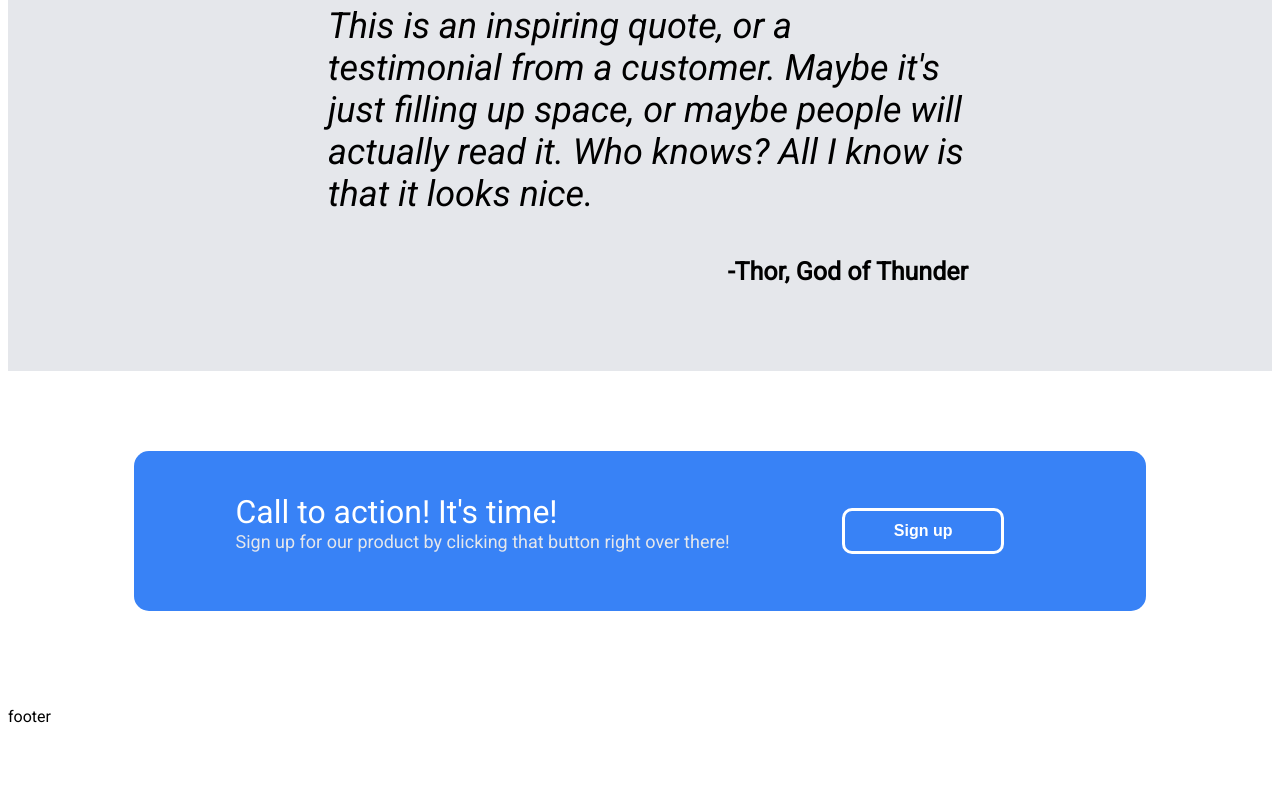
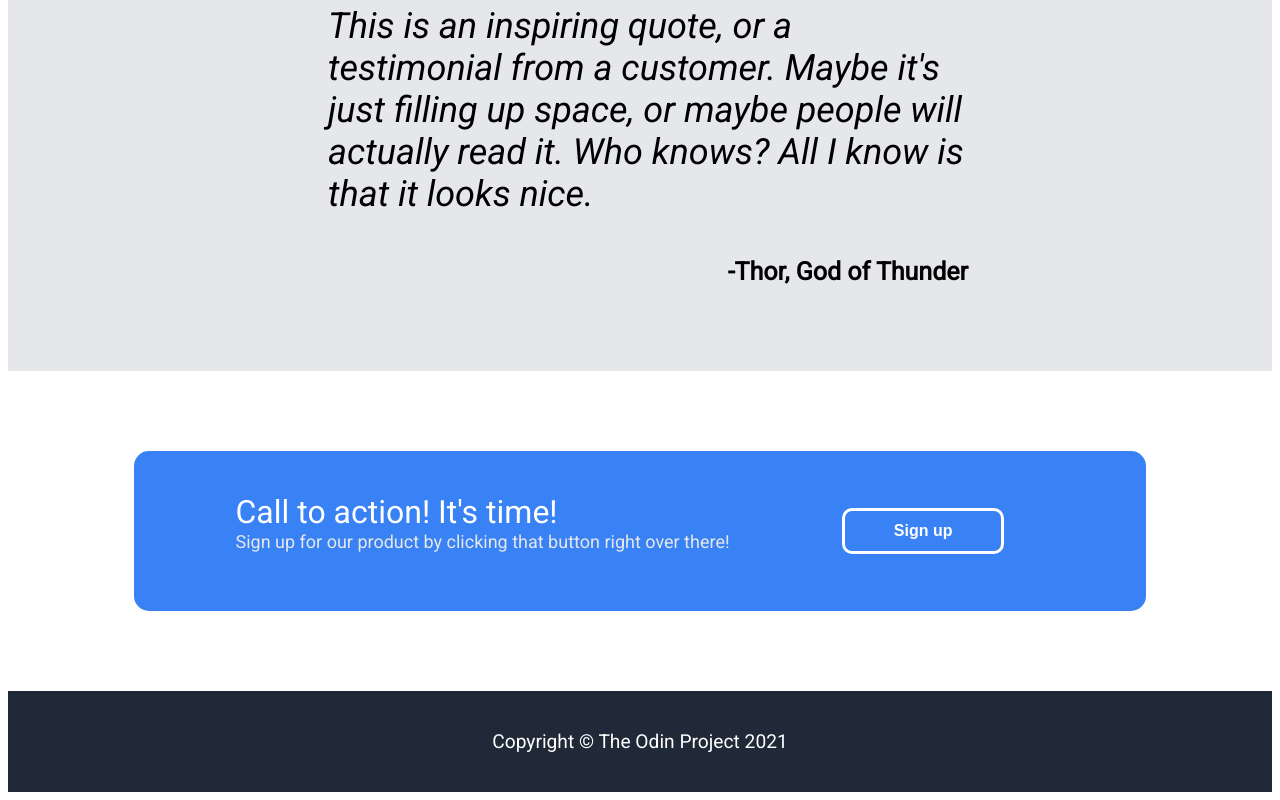
Before and after one commit to rmrmrmr/ProductLandingPage, a plain HTML site: page index.html in a window 1280 px wide. Shown: the part 1197-1997 px from the top of the page. Before the commit the page ends 1947 px from the top, so only its background shows below. Drawn offline with Linux system fonts and the light colour scheme.

Commit message:
finish footer

```diff
--- a/index.html
+++ b/index.html
@@ -78,8 +78,8 @@
         </div>
 
 
-        <div id="footer" class="item">
-            <p>footer</p>
+        <div class="footer">
+            <p id="footer">Copyright © The Odin Project 2021</p>
         </div>
     </div>
 </head>
--- a/styles.css
+++ b/styles.css
@@ -193,3 +193,20 @@
     font-size: medium;
     font-weight: bold;
 }
+
+#footer {
+    background-color: #1F2937;
+    color: white;
+    justify-self: center;
+    grid-column: 2/3;
+    font-size: larger;
+}
+
+.footer {
+    background-color: #1F2937;
+    text-justify: auto;
+    display: grid;
+    grid-template-columns: 35% 30% 35%;
+    padding-top: 20px;
+    padding-bottom: 20px;
+}
```
